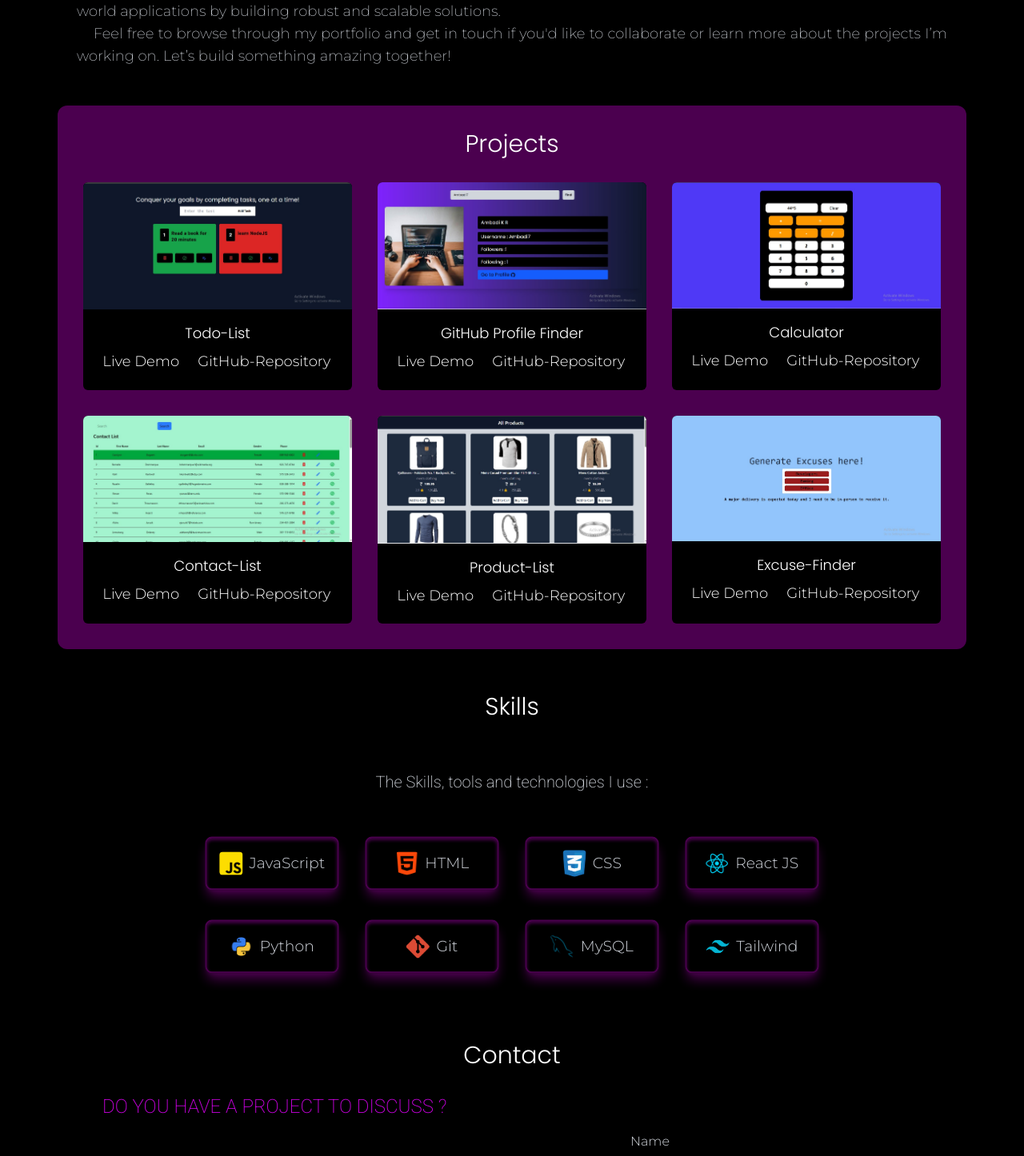
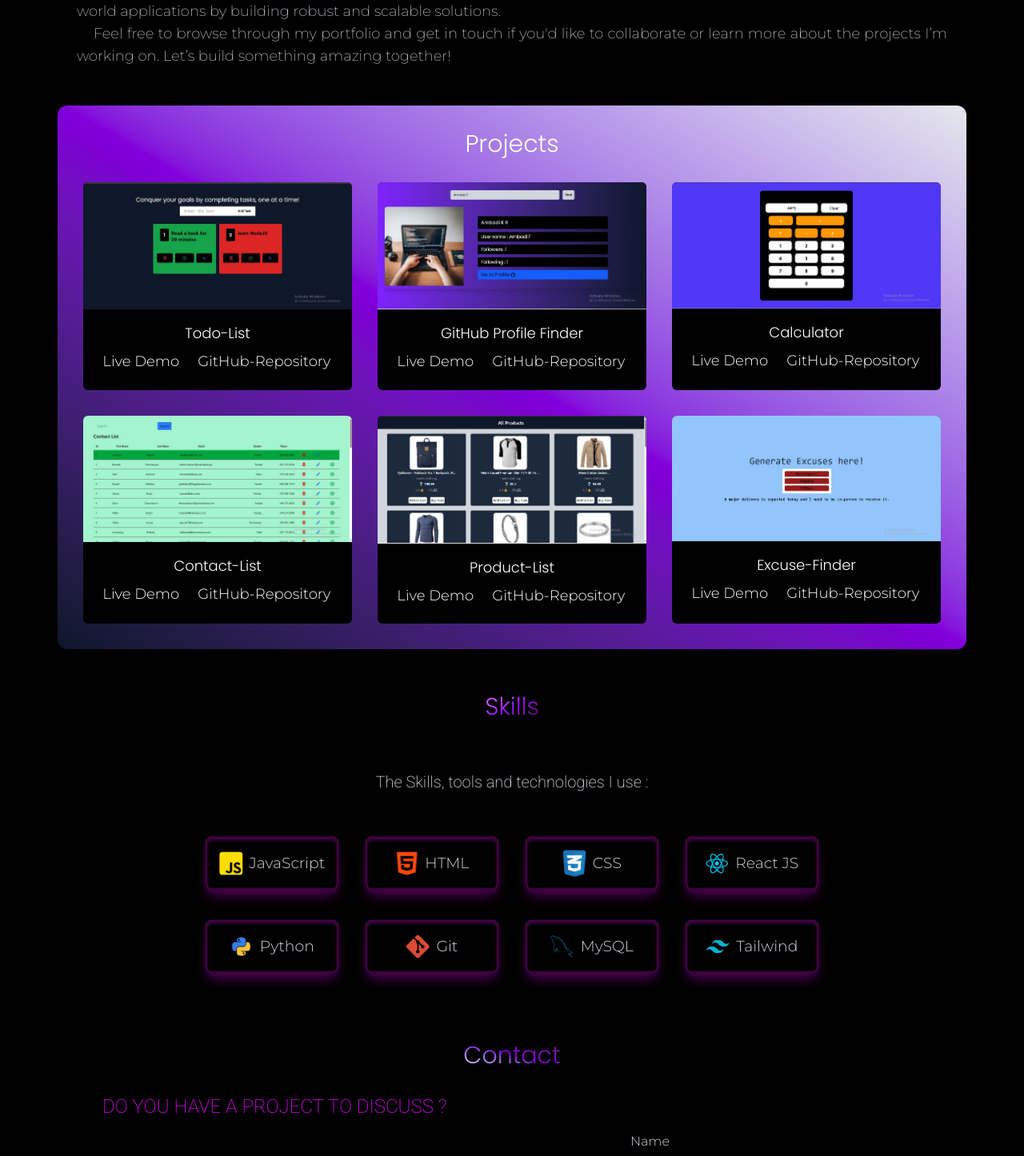
Before and after one commit to Ambadi7/portfolio, a React (Vite) app: page / in a window 1280 px wide. Shown: the part 860-2306 px from the top of the page at 80% size. Built offline with nearby package versions, Linux system fonts and the light colour scheme.

Commit message:
color test

```diff
--- a/src/pages/Contact.jsx
+++ b/src/pages/Contact.jsx
@@ -37,7 +37,7 @@ const Contact = () => {
      viewport={{once:true}}
      className=" h-fit w-full rounded-xl p-4">
       <div className="h-16 flex items-center justify-center">
-        <h2 className="text-3xl font-light ">Contact</h2>
+        <h2 className="text-3xl font-light bg-gradient-to-tr from-slate-200 via-purple-700 to-fuchsia-900 bg-clip-text text-transparent ">Contact</h2>
       </div>
       {/* 1 */}
       <div className="flex-row   justify-between items-center px-3 md:px-10 py-4">
--- a/src/pages/Projects.jsx
+++ b/src/pages/Projects.jsx
@@ -22,7 +22,7 @@ const Projects = () => {
      whileInView={{opacity :1 , y:0}}
      transition={{duration :2}}
      viewport={{once:true}}
-     className="flex flex-col items-center h-fit  w-full bg-fuchsia-950 rounded-xl p-2 md:p-4 justify-center">
+     className="flex flex-col items-center h-fit  w-full bg-gradient-to-tr from-slate-900 via-purple-700 to-gray-200 rounded-xl p-2 md:p-4 justify-center">
       <div className="h-16 flex items-center justify-center">
         <h2 className="text-3xl font-light ">Projects</h2>
       </div>
--- a/src/pages/Skills.jsx
+++ b/src/pages/Skills.jsx
@@ -9,7 +9,7 @@ const Skills = () => {
      transition={{duration :2}}
      className="flex flex-col items-center h-auto w-full overflow-hidden  rounded-xl p-4 justify-center">
       <div className="h-16 flex items-center justify-center">
-        <h2 className="text-3xl font-light ">Skills</h2>
+        <h2 className="text-3xl font-light bg-gradient-to-br from-fuchsia-400 via-purple-600 to-fuchsia-950 bg-clip-text text-transparent">Skills</h2>
       </div>
       <div className="flex flex-col  h-auto w-[1095px] p-4 justify-center items-center text-gray-300">
         <div className=" p-8 pb-14 font-roboto font-extralight text-xl ">
```
